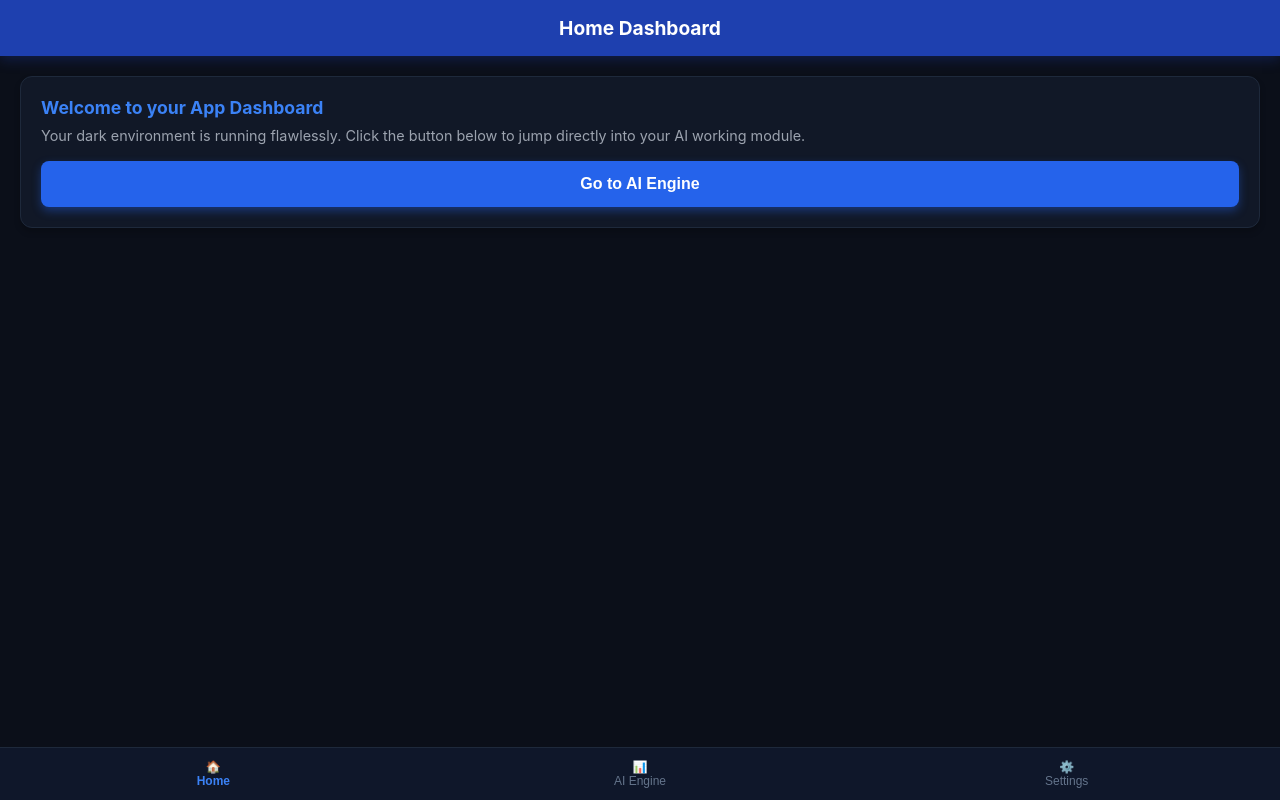
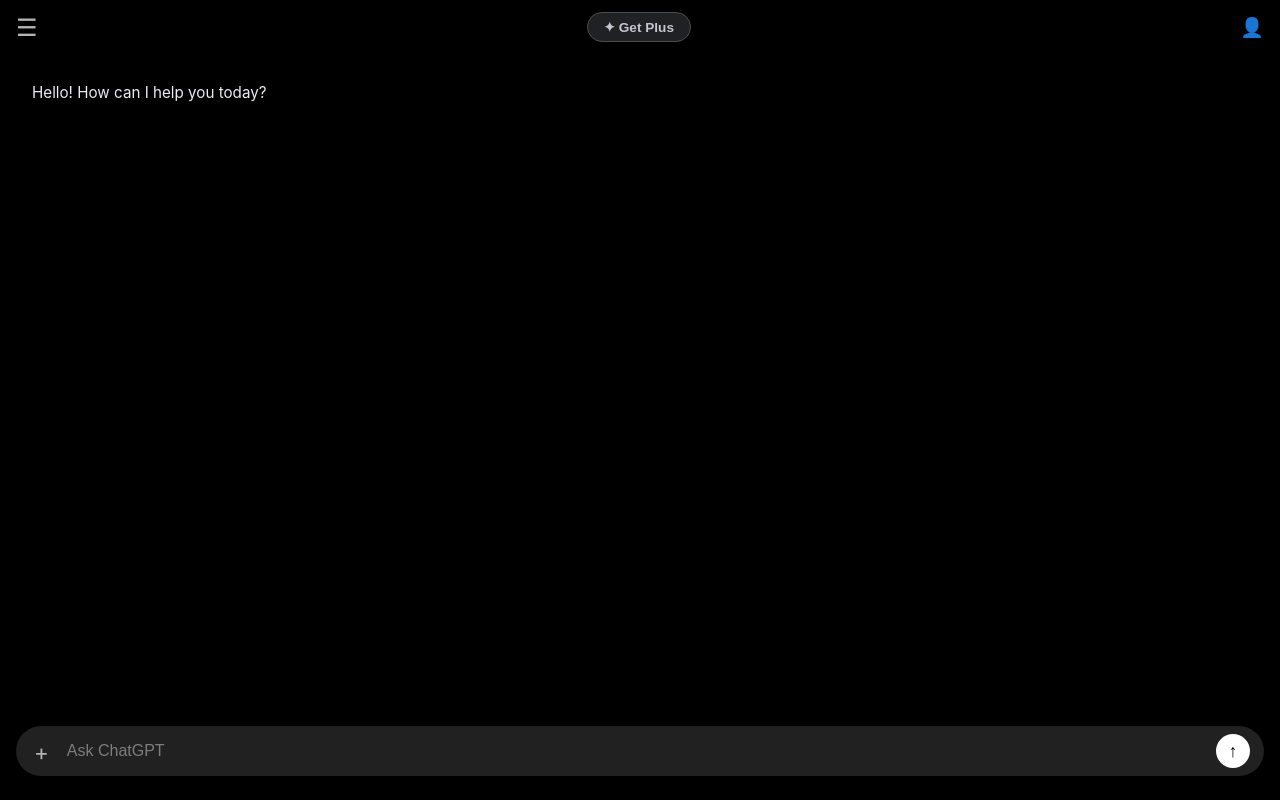
Before and after one commit to ifechukwuwinner6-ctrl/Loyal-AI, a Flask app: page / in a window 1280 px wide. Run offline with Flask 3, Linux system fonts and the light colour scheme.

Commit message:
Update index.html

```diff
--- a/templates/index.html
+++ b/templates/index.html
@@ -3,186 +3,197 @@
 <head>
     <meta charset="UTF-8">
     <meta name="viewport" content="width=device-width, initial-scale=1.0, maximum-scale=1.0, user-scalable=no">
-    <title>Mobile App Hub</title>
+    <title>AI Mobile App</title>
     <link rel="manifest" href="/manifest.json">
-    <meta name="theme-color" content="#1e40af">
+    <meta name="theme-color" content="#000000">
 
     <style>
         * {
             box-sizing: border-box;
             margin: 0;
             padding: 0;
-            user-select: none;
             -webkit-tap-highlight-color: transparent;
         }
         body {
             font-family: -apple-system, BlinkMacSystemFont, "Segoe UI", Roboto, Helvetica, Arial, sans-serif;
-            background-color: #0b0f19;
-            color: #f3f4f6;
+            background-color: #000000; /* Pure black backdrop */
+            color: #ececf1;
             display: flex;
             flex-direction: column;
             height: 100vh;
             overflow: hidden;
         }
+
+        /* Top Minimalist Control Bar matching image 54909.jpg */
         header {
-            background-color: #1e40af;
-            color: white;
-            padding: 16px;
-            text-align: center;
-            font-weight: bold;
-            font-size: 1.2rem;
-            box-shadow: 0 4px 12px rgba(30, 64, 175, 0.3);
+            display: flex;
+            justify-content: space-between;
+            align-items: center;
+            padding: 12px 16px;
+            background-color: #000000;
         }
+        .menu-icon {
+            font-size: 1.5rem;
+            color: #b4b4b4;
+            cursor: pointer;
+        }
+        .badge-btn {
+            background-color: #202123;
+            color: #c5c5d2;
+            border: 1px solid #4d4d4d;
+            padding: 6px 16px;
+            border-radius: 20px;
+            font-size: 0.85rem;
+            font-weight: 600;
+        }
+
+        /* Chat Stream Screen area */
         main {
             flex: 1;
             overflow-y: auto;
-            padding: 20px;
-            position: relative;
+            padding: 16px;
+            display: flex;
+            flex-direction: column;
+            gap: 16px;
         }
 
-        /* Screen management styles */
-        .app-screen {
-            display: none; /* Hides screens by default */
+        /* Interactive Chat Dialogue Bubbles */
+        .chat-bubble {
+            max-width: 85%;
+            padding: 12px 16px;
+            border-radius: 18px;
+            font-size: 0.95rem;
+            line-height: 1.4;
+            word-wrap: break-word;
         }
-        .app-screen.active {
-            display: block; /* Only shows the active screen */
+        .chat-bubble.user {
+            background-color: #2f2f2f; /* Dark capsule for user text */
+            color: #ffffff;
+            align-self: flex-end;
+            border-bottom-right-radius: 4px;
+        }
+        .chat-bubble.ai {
+            background-color: transparent; /* Flat modern alignment for AI responses */
+            color: #ececf1;
+            align-self: flex-start;
         }
 
-        .card {
-            background: #111827;
-            border: 1px solid #1e293b;
-            border-radius: 12px;
-            padding: 20px;
-            margin-bottom: 16px;
-            box-shadow: 0 4px 6px rgba(0,0,0,0.2);
+        /* Bottom Floating Input Capsule Layout matching image 54909.jpg */
+        .input-container {
+            padding: 12px 16px 24px 16px;
+            background-color: #000000;
         }
-        h2 { font-size: 1.1rem; margin-bottom: 8px; color: #3b82f6; }
-        p { font-size: 0.9rem; color: #9ca3af; line-height: 1.4; }
-
-        /* Input Box Form Elements */
+        .input-capsule {
+            display: flex;
+            align-items: center;
+            background-color: #212121;
+            border-radius: 28px;
+            padding: 6px 14px;
+            gap: 10px;
+        }
+        .plus-btn {
+            color: #b4b4b4;
+            font-size: 1.4rem;
+            cursor: pointer;
+            padding: 0 4px;
+        }
         input[type="text"] {
-            width: 100%;
-            padding: 12px;
-            background: #1f2937;
-            border: 1px solid #3b82f6;
-            border-radius: 8px;
+            flex: 1;
+            background: none;
+            border: none;
             color: white;
-            margin-top: 10px;
+            padding: 10px 4px;
             font-size: 1rem;
             outline: none;
         }
+        input[type="text"]::placeholder {
+            color: #7d7d7d;
+        }
 
-        .btn {
-            display: block;
-            width: 100%;
-            background-color: #2563eb;
-            color: white;
+        /* Round Send Action Button */
+        .send-btn {
+            background-color: #ffffff;
+            color: #000000;
             border: none;
-            padding: 14px;
-            border-radius: 8px;
-            font-size: 1rem;
-            font-weight: 600;
-            margin-top: 15px;
-            cursor: pointer;
-            text-align: center;
-            box-shadow: 0 4px 10px rgba(37, 99, 235, 0.4);
-        }
-        .btn:active { background-color: #1d4ed8; }
-
-        nav {
-            background: #0f172a;
-            border-top: 1px solid #1e293b;
+            width: 34px;
+            height: 34px;
+            border-radius: 50%;
             display: flex;
-            justify-content: space-around;
-            padding: 12px 0;
-        }
-        .nav-item {
-            text-align: center;
-            font-size: 0.75rem;
-            color: #64748b;
-            text-decoration: none;
-            background: none;
-            border: none;
-            width: 33%;
+            align-items: center;
+            justify-content: center;
+            font-weight: bold;
+            font-size: 1.1rem;
             cursor: pointer;
         }
-        .nav-item.active { color: #3b82f6; font-weight: bold; }
     </style>
 </head>
 <body>
 
-    <header id="app-title">Home Dashboard</header>
+    <!-- Minimalist header interface layout -->
+    <header>
+        <div class="menu-icon">☰</div>
+        <button class="badge-btn">✦ Get Plus</button>
+        <div class="menu-icon" style="font-size: 1.2rem;">👤</div>
+    </header>
 
-    <main>
-        <!-- SCREEN 1: HOME -->
-        <div id="screen-home" class="app-screen active">
-            <div class="card">
-                <h2>Welcome to your App Dashboard</h2>
-                <p>Your dark environment is running flawlessly. Click the button below to jump directly into your AI working module.</p>
-                <button class="btn" onclick="switchScreen('data', 'AI Engine')">Go to AI Engine</button>
-            </div>
-        </div>
-
-        <!-- SCREEN 2: AI ENGINE / DATA -->
-        <div id="screen-data" class="app-screen">
-            <div class="card">
-                <h2>AI Assistant Engine</h2>
-                <p>Type a prompt or text instruction below to interact with your system architecture:</p>
-
-                <input type="text" id="ai-input" placeholder="Ask something..." user-select="text">
-
-                <button class="btn" onclick="processAIAction()">Submit Action</button>
-            </div>
-            <div class="card" id="result-card" style="display: none;">
-                <h2 style="color: #10b981;">System Output:</h2>
-                <p id="result-text"></p>
-            </div>
-        </div>
-
-        <!-- SCREEN 3: SETTINGS -->
-        <div id="screen-settings" class="app-screen">
-            <div class="card">
-                <h2>Application Settings</h2>
-                <p>Configure device sync, web scraping parameters, or connection tokens here.</p>
-                <button class="btn" style="background-color: #ef4444;" onclick="alert('System reset placeholder')">Reset App Cache</button>
-            </div>
-        </div>
+    <!-- Chat history window -->
+    <main id="chat-stream">
+        <div class="chat-bubble ai">Hello! How can I help you today?</div>
     </main>
 
-    <nav>
-        <button class="nav-item active" id="btn-home" onclick="switchScreen('home', 'Home Dashboard')"><div>🏠</div>Home</button>
-        <button class="nav-item" id="btn-data" onclick="switchScreen('data', 'AI Engine')"><div>📊</div>AI Engine</button>
-        <button class="nav-item" id="btn-settings" onclick="switchScreen('settings', 'Settings')"><div>⚙️</div>Settings</button>
-    </nav>
+    <!-- Input capsule field container -->
+    <div class="input-container">
+        <div class="input-capsule">
+            <div class="plus-btn">+</div>
+            <input type="text" id="user-input" placeholder="Ask ChatGPT" user-select="text">
+            <button class="send-btn" onclick="executeChatAction()">↑</button>
+        </div>
+    </div>
 
     <script>
-        // Smoothly toggles display blocks between mock application windows
-        function switchScreen(screenName, titleText) {
-            // Hide all views
-            document.querySelectorAll('.app-screen').forEach(screen => screen.classList.remove('active'));
-            // Remove highlighting from nav links
-            document.querySelectorAll('.nav-item').forEach(btn => btn.classList.remove('active'));
+        // Handles processing dynamic inputs and mock response stream generation
+        function executeChatAction() {
+            const inputField = document.getElementById('user-input');
+            const userText = inputField.value.trim();
 
-            // Show the one requested
-            document.getElementById('screen-' + screenName).classList.add('active');
-            document.getElementById('btn-' + screenName).classList.add('active');
+            if (!userText) return;
 
-            // Update Top Bar text
-            document.getElementById('app-title').innerText = titleText;
+            const streamBox = document.getElementById('chat-stream');
+
+            // 1. Render User Message Capsule
+            const userBubble = document.createElement('div');
+            userBubble.className = 'chat-bubble user';
+            userBubble.innerText = userText;
+            streamBox.appendChild(userBubble);
+
+            // Clear entry field
+            inputField.value = '';
+            streamBox.scrollTop = streamBox.scrollHeight;
+
+            // 2. Generate Responsive AI Answer
+            setTimeout(() => {
+                const aiBubble = document.createElement('div');
+                aiBubble.className = 'chat-bubble ai';
+
+                // Smart response lookup based on standard inputs
+                if(userText.toLowerCase().includes('date')) {
+                    const today = new Date().toLocaleDateString('en-US', { weekday: 'long', year: 'numeric', month: 'long', day: 'numeric' });
+                    aiBubble.innerText = "Today's date is " + today + ".";
+                } else {
+                    aiBubble.innerText = "I received your message: \"" + userText + "\". The mobile pipeline architecture is ready to link up your production scrapers or data APIs next!";
+                }
+
+                streamBox.appendChild(aiBubble);
+                streamBox.scrollTop = streamBox.scrollHeight;
+            }, 600);
         }
 
-        // Simulates an internal system action when submitting text data
-        function processAIAction() {
-            const inputVal = document.getElementById('ai-input').value;
-            if(!inputVal.trim()) {
-                alert("Please type something in the input bar first!");
-                return;
+        // Enter Key submit action mapping
+        document.getElementById('user-input').addEventListener('keypress', function (e) {
+            if (e.key === 'Enter') {
+                executeChatAction();
             }
-
-            // Displays a simulated process loading response dynamically onto the interface
-            document.getElementById('result-card').style.display = 'block';
-            document.getElementById('result-text').innerText = "Processing request for: \"" + inputVal + "\"... (Engine pipeline ready)";
-        }
+        });
 
         if ('serviceWorker' in navigator) {
             navigator.serviceWorker.register('data:text/javascript,console.log("Service Worker Registered");');
```
